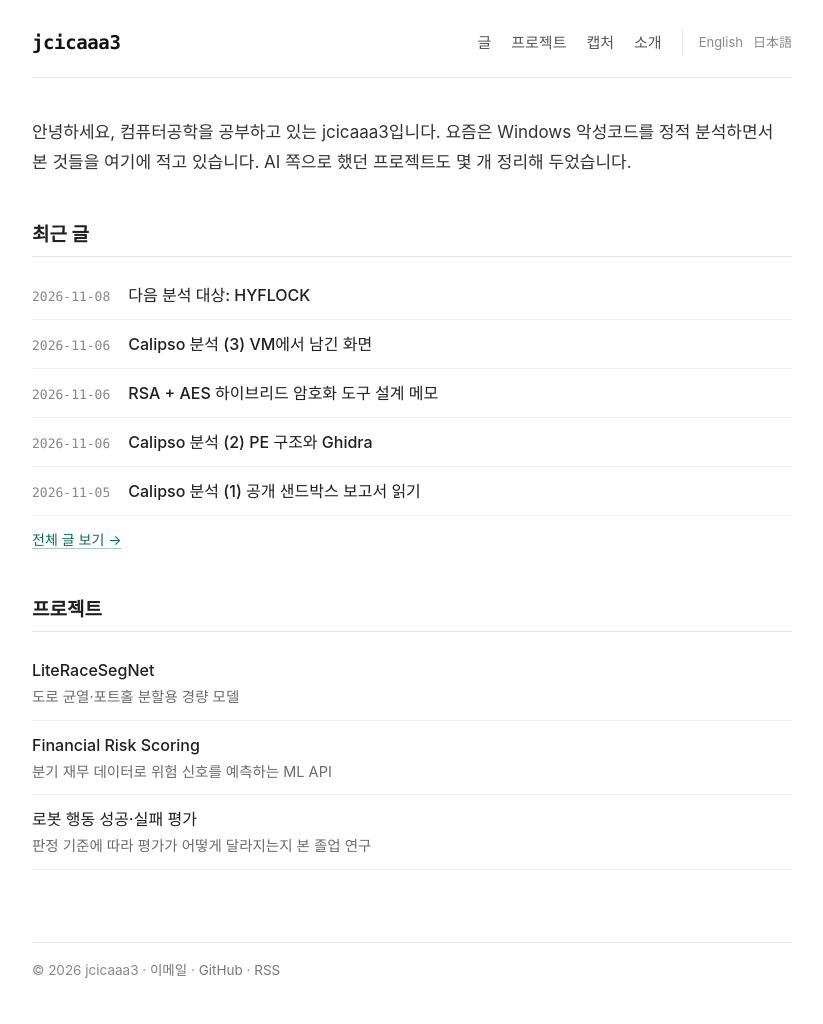
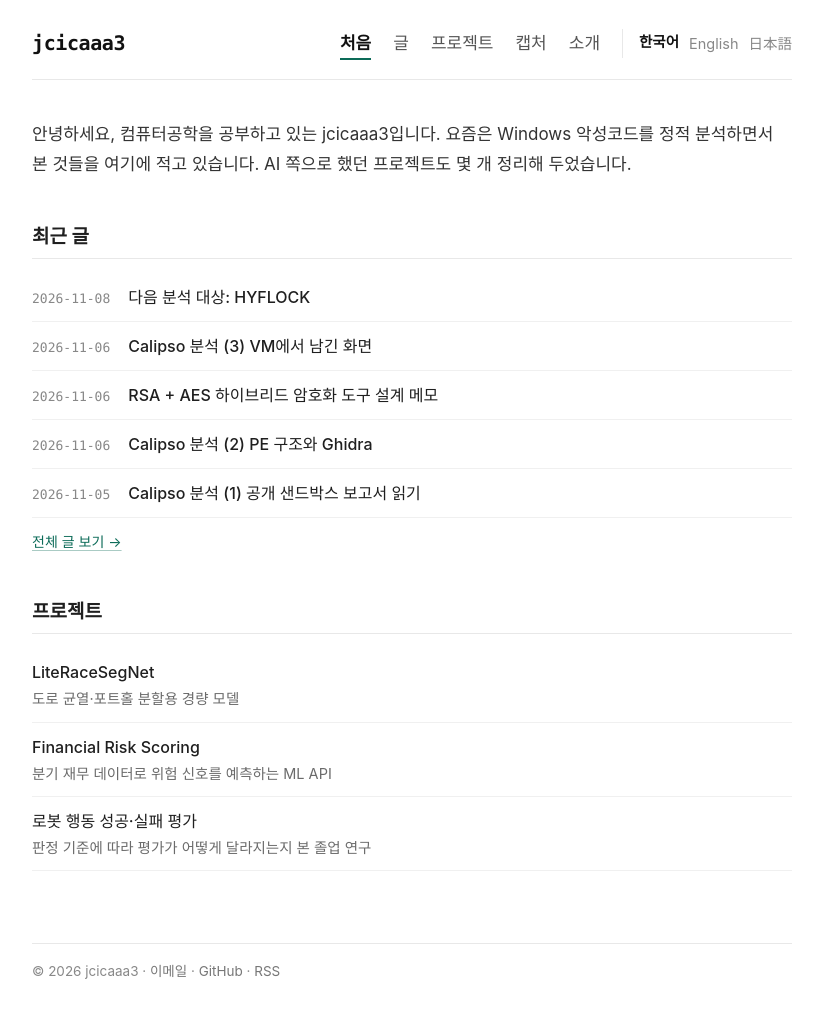
Before and after one commit to jcicaaa3-cloud/jcicaaa3-cloud.github.io, a Jekyll site: the page built from index.md, in a window 1280 px wide. Shown: the whole page, without its empty margins (228-1051 px from the left). Built offline with Jekyll 4.4.1, drawn with Linux system fonts in a browser that asks for light colours.

Commit message:
상단 메뉴에 처음 추가, 메뉴 글자 키움
- 처음(Home/ホーム) 메뉴 복구
- 언어 전환에 현재 언어도 굵게 표시
- 메뉴 15px → 17px, 언어 13px → 14.5px, 사이트 이름 19px → 20px

```diff
--- a/_data/i18n.yml
+++ b/_data/i18n.yml
@@ -1,6 +1,7 @@
 ko:
   prefix: ""
   skip: 본문으로 건너뛰기
+  home: 처음
   posts: 글
   projects: 프로젝트
   evidence: 캡처
@@ -10,6 +11,7 @@ ko:
 en:
   prefix: /en
   skip: Skip to content
+  home: Home
   posts: Posts
   projects: Projects
   evidence: Screenshots
@@ -19,6 +21,7 @@ en:
 ja:
   prefix: /ja
   skip: 本文へ移動
+  home: ホーム
   posts: 記事
   projects: プロジェクト
   evidence: キャプチャ
--- a/_layouts/default.html
+++ b/_layouts/default.html
@@ -32,14 +32,15 @@
 <header class="site-header">
   <a class="site-title" href="{{ home | relative_url }}">jcicaaa3</a>
   <nav>
+    <a href="{{ home | relative_url }}"{% if page.url == home %} aria-current="page"{% endif %}>{{ t.home }}</a>
     <a href="{{ t.prefix | append: '/research/' | relative_url }}"{% if page.url contains '/research/' %} aria-current="page"{% endif %}>{{ t.posts }}</a>
     <a href="{{ t.prefix | append: '/projects/' | relative_url }}"{% if page.url contains '/projects/' %} aria-current="page"{% endif %}>{{ t.projects }}</a>
     <a href="{{ t.prefix | append: '/evidence/' | relative_url }}"{% if page.url contains '/evidence/' %} aria-current="page"{% endif %}>{{ t.evidence }}</a>
     <a href="{{ t.prefix | append: '/about/' | relative_url }}"{% if page.url contains '/about/' %} aria-current="page"{% endif %}>{{ t.about }}</a>
     <span class="langs">
-      {%- if lang != 'ko' %}<a href="{{ base_path | relative_url }}" lang="ko" hreflang="ko">한국어</a>{% endif -%}
-      {%- if lang != 'en' %}<a href="{% if en_page %}{{ en_path | relative_url }}{% else %}{{ '/en/' | relative_url }}{% endif %}" lang="en" hreflang="en">English</a>{% endif -%}
-      {%- if lang != 'ja' %}<a href="{% if ja_page %}{{ ja_path | relative_url }}{% else %}{{ '/ja/' | relative_url }}{% endif %}" lang="ja" hreflang="ja">日本語</a>{% endif -%}
+      {%- if lang == 'ko' %}<span aria-current="true">한국어</span>{% else %}<a href="{{ base_path | relative_url }}" lang="ko" hreflang="ko">한국어</a>{% endif -%}
+      {%- if lang == 'en' %}<span aria-current="true">English</span>{% else %}<a href="{% if en_page %}{{ en_path | relative_url }}{% else %}{{ '/en/' | relative_url }}{% endif %}" lang="en" hreflang="en">English</a>{% endif -%}
+      {%- if lang == 'ja' %}<span aria-current="true">日本語</span>{% else %}<a href="{% if ja_page %}{{ ja_path | relative_url }}{% else %}{{ '/ja/' | relative_url }}{% endif %}" lang="ja" hreflang="ja">日本語</a>{% endif -%}
     </span>
   </nav>
 </header>
--- a/assets/main.scss
+++ b/assets/main.scss
@@ -48,19 +48,21 @@ a:hover { text-decoration-color: #0c6b58; }
 }
 .site-title {
   font-family: ui-monospace, SFMono-Regular, Menlo, Consolas, D2Coding, monospace;
-  font-size: 19px;
+  font-size: 20px;
   font-weight: 700;
   color: #111;
   text-decoration: none;
   letter-spacing: -.02em;
 }
 .site-title:hover { color: #0c6b58; }
-.site-header nav { display: flex; flex-wrap: wrap; align-items: center; gap: 4px 20px; font-size: 15px; }
+.site-header nav { display: flex; flex-wrap: wrap; align-items: center; gap: 4px 22px; font-size: 17px; }
 .site-header nav a { color: #555; text-decoration: none; padding: 2px 0; }
 .site-header nav a:hover { color: #111; }
 .site-header nav a[aria-current] { color: #111; font-weight: 600; box-shadow: inset 0 -2px 0 #0c6b58; }
 .site-header .langs { display: flex; gap: 10px; padding-left: 16px; border-left: 1px solid #e8e8e8; }
-.site-header .langs a { font-size: 13px; color: #888; }
+.site-header .langs { font-size: 14.5px; color: #888; }
+.site-header .langs a { color: #888; }
+.site-header .langs [aria-current] { color: #111; font-weight: 600; }
 
 /* text */
 h1 { font-size: 27px; line-height: 1.35; margin: 0 0 10px; letter-spacing: -.01em; }
@@ -151,7 +153,7 @@ figcaption { margin-top: 6px; font-size: 13.5px; color: #6b6b6b; }
   body { font-size: 15px; }
   .wrap { padding: 0 18px; }
   .site-header { display: block; padding-top: 20px; margin-bottom: 28px; }
-  .site-header nav { margin-top: 10px; gap: 4px 16px; }
+  .site-header nav { margin-top: 10px; gap: 4px 18px; font-size: 16px; }
   .site-header .langs { padding-left: 0; border-left: 0; }
   h1 { font-size: 23px; }
   .intro { font-size: 16px; }
```
